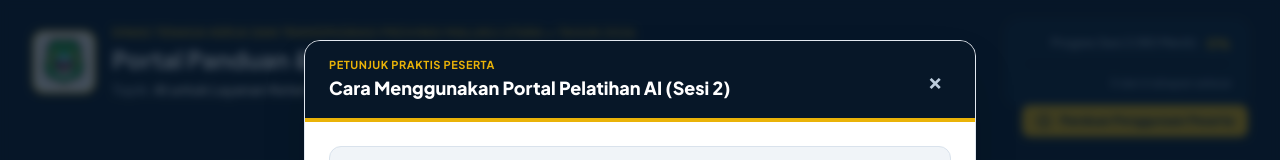
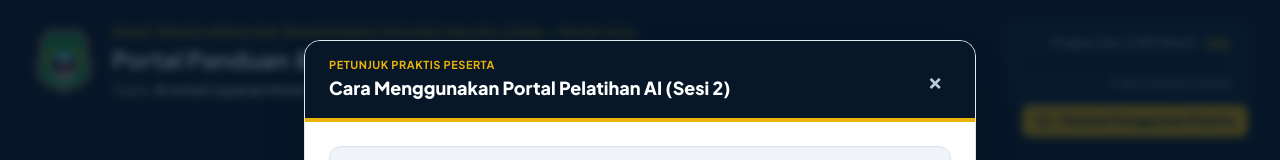
Before and after one commit to Mubs029/portal-ai-disnakertrans-malut, a plain HTML site: page index.html in a window 1280 px wide. Shown: the top 160 px of the page. Drawn offline with nearby package versions, Linux system fonts and the light colour scheme.

Commit message:
Hapus frame logo Maluku Utara dan tambahkan favicon

```diff
--- a/index.html
+++ b/index.html
@@ -4,6 +4,8 @@
   <meta charset="UTF-8" />
   <meta name="viewport" content="width=device-width, initial-scale=1.0" />
   <title>Portal Panduan AI Sesi 2 – Disnakertrans Provinsi Maluku Utara 2026</title>
+  <link rel="icon" type="image/png" href="assets/logo-malut.png" />
+  <link rel="apple-touch-icon" href="assets/logo-malut.png" />
   <script src="https://cdn.tailwindcss.com"></script>
   <link rel="preconnect" href="https://fonts.googleapis.com" />
   <link rel="preconnect" href="https://fonts.gstatic.com" crossorigin />
@@ -33,9 +35,7 @@
     <div class="max-w-7xl mx-auto px-4 sm:px-6 lg:px-8 py-5">
       <div class="flex flex-col md:flex-row md:items-center md:justify-between gap-4">
         <div class="flex items-center gap-4">
-          <div class="w-14 h-14 sm:w-16 sm:h-16 rounded-xl bg-white/95 p-1.5 flex items-center justify-center shrink-0 shadow-md border-2 border-gold-400">
-            <img src="assets/logo-malut.png" alt="Logo Provinsi Maluku Utara" class="w-full h-full object-contain" />
-          </div>
+          <img src="assets/logo-malut.png" alt="Logo Provinsi Maluku Utara" class="w-14 h-14 sm:w-16 sm:h-16 object-contain shrink-0 drop-shadow-md" />
           <div>
             <p class="text-xs font-semibold tracking-wider uppercase text-gold-400">
               Dinas Tenaga Kerja dan Transmigrasi Provinsi Maluku Utara • Tahun 2026
```
